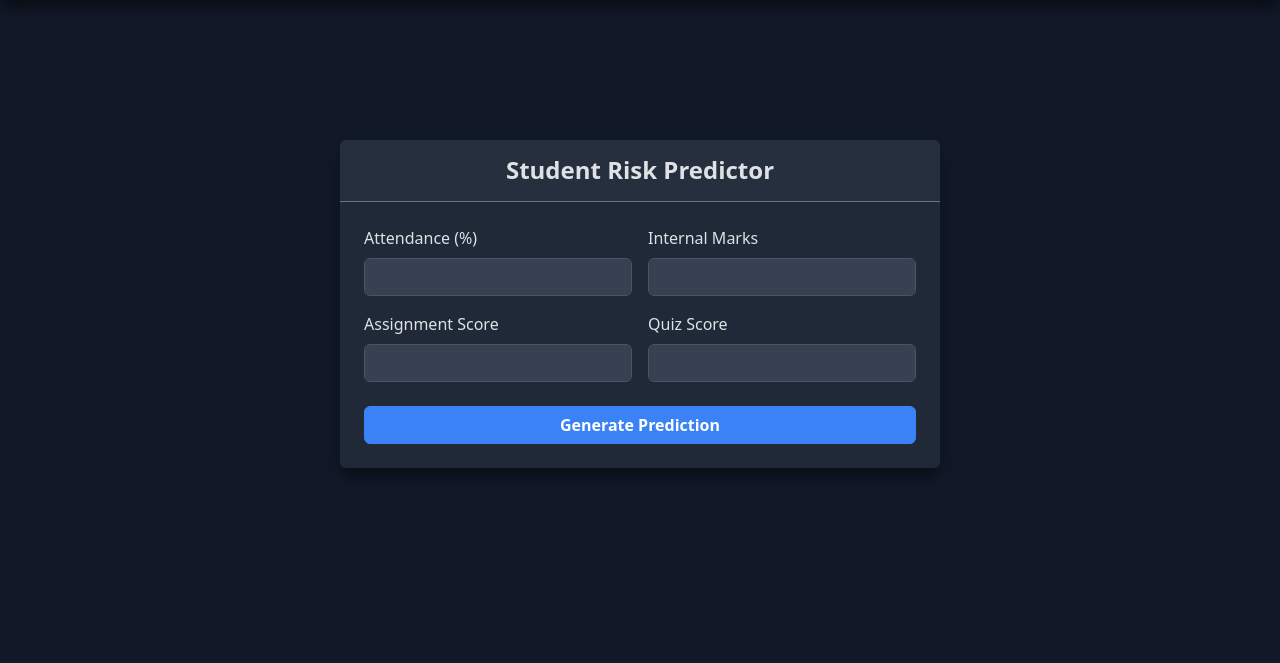
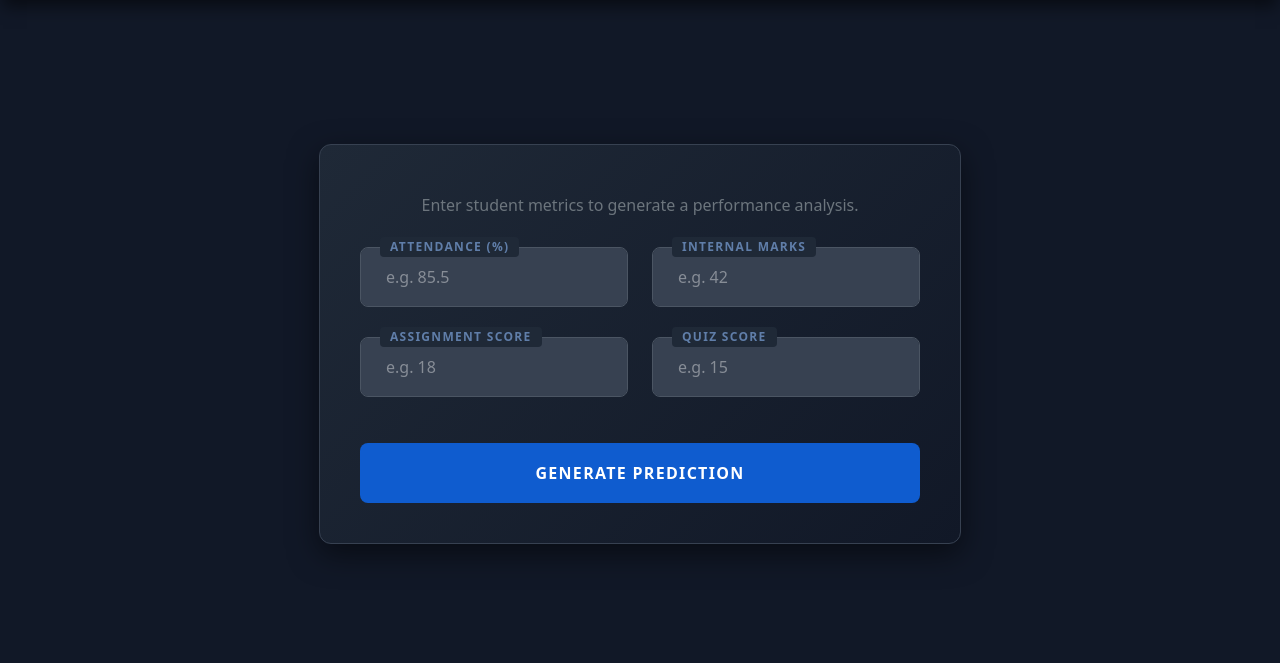
Before and after one commit to ameesha1524/Student-Performance-Prediction, a Flask app: page /predict_form in a window 1280 px wide. Shown: the part 56-719 px from the top of the page. Run offline with Flask 3, Linux system fonts and the light colour scheme; a user stored in the database is signed in.

Commit message:
Update index.html

```diff
--- a/templates/index.html
+++ b/templates/index.html
@@ -1,33 +1,168 @@
 {% extends "base.html" %}
+
 {% block title %}New Prediction - EduPredict{% endblock %}
+
+{% block extra_css %}
+<style>
+    /* Integrated EduPredict Dark Theme */
+    .section {
+        position: relative;
+        min-height: 80vh;
+    }
+
+    .section .section-center {
+        position: absolute;
+        top: 50%;
+        left: 0;
+        right: 0;
+        -webkit-transform: translateY(-50%);
+        transform: translateY(-50%);
+    }
+
+    .prediction-form {
+        position: relative;
+        max-width: 642px;
+        width: 100%;
+        margin: auto;
+        padding: 40px;
+        overflow: hidden;
+        /* Replaced the hotel image with a sleek dark gradient to match your panels */
+        background: linear-gradient(135deg, #1f2937, #111827);
+        border-radius: 12px;
+        box-shadow: 0 10px 30px rgba(0, 0, 0, 0.5);
+        border: 1px solid #374151;
+        z-index: 20;
+    }
+
+    .prediction-form .form-header {
+        text-align: center;
+        position: relative;
+        margin-bottom: 30px;
+    }
+
+    .prediction-form .form-header h1 {
+        font-weight: 700;
+        font-size: 36px;
+        margin: 0px;
+        color: #fff;
+    }
+
+    .prediction-form .form-group {
+        position: relative;
+        margin-bottom: 30px;
+    }
+
+    .prediction-form .form-control {
+        background-color: rgba(255, 255, 255, 0.05);
+        height: 60px;
+        padding: 0px 25px;
+        border: 1px solid #374151;
+        border-radius: 8px;
+        color: #fff;
+        -webkit-transition: 0.2s;
+        transition: 0.2s;
+    }
+
+    .prediction-form .form-control::-webkit-input-placeholder { color: rgba(255, 255, 255, 0.4); }
+    .prediction-form .form-control:-ms-input-placeholder { color: rgba(255, 255, 255, 0.4); }
+    .prediction-form .form-control::placeholder { color: rgba(255, 255, 255, 0.4); }
+
+    .prediction-form .form-control:focus {
+        background-color: rgba(255, 255, 255, 0.1);
+        border-color: #0d6efd; /* Bootstrap Primary Blue instead of Orange */
+        box-shadow: 0px 0px 0px 2px rgba(13, 110, 253, 0.3);
+        outline: none;
+    }
+
+    .prediction-form .form-label {
+        position: absolute;
+        top: -10px;
+        left: 20px;
+        background: #1f2937; /* Match form background */
+        padding: 0 10px;
+        color: #607ea9; /* Blue accent */
+        font-size: 12px;
+        font-weight: 700;
+        text-transform: uppercase;
+        letter-spacing: 1.3px;
+        height: 20px;
+        line-height: 20px;
+        border-radius: 4px;
+    }
+
+    .prediction-form .submit-btn {
+        color: #fff;
+        background-color: #0f5ccf; /* Primary Blue */
+        font-weight: 700;
+        height: 60px;
+        padding: 10px 30px;
+        width: 100%;
+        border-radius: 8px;
+        border: none;
+        text-transform: uppercase;
+        font-size: 16px;
+        letter-spacing: 1.3px;
+        -webkit-transition: 0.2s all;
+        transition: 0.2s all;
+    }
+
+    .prediction-form .submit-btn:hover,
+    .prediction-form .submit-btn:focus {
+        background-color: #0b5ed7;
+        box-shadow: 0 4px 15px rgba(13, 110, 253, 0.4);
+    }
+</style>
+{% endblock %}
+
 {% block content %}
-<div class="container d-flex justify-content-center align-items-center" style="min-height: 70vh;">
-    <div class="card bg-dark-panel shadow-lg" style="width: 100%; max-width: 600px;">
-        <div class="card-header border-secondary text-center py-3">
-            <h4 class="mb-0 fw-bold">Student Risk Predictor</h4>
-        </div>
-        <div class="card-body p-4">
-            <form action="/predict" method="POST">
-                <div class="row g-3">
-                    <div class="col-md-6">
-                        <label class="form-label">Attendance (%)</label>
-                        <input type="number" step="0.1" class="form-control" name="attendance" required>
+<div id="prediction" class="section">
+    <div class="section-center">
+        <div class="container">
+            <div class="row">
+                <div class="prediction-form">
+                    <div class="form-header">
+                        <p class="text-secondary mt-2">Enter student metrics to generate a performance analysis.</p>
                     </div>
-                    <div class="col-md-6">
-                        <label class="form-label">Internal Marks</label>
-                        <input type="number" step="0.1" class="form-control" name="internal" required>
-                    </div>
-                    <div class="col-md-6">
-                        <label class="form-label">Assignment Score</label>
-                        <input type="number" step="0.1" class="form-control" name="assignment" required>
-                    </div>
-                    <div class="col-md-6">
-                        <label class="form-label">Quiz Score</label>
-                        <input type="number" step="0.1" class="form-control" name="quiz" required>
-                    </div>
+
+                    <form action="/predict" method="POST">
+                        <div class="row">
+                            <div class="col-md-6">
+                                <div class="form-group">
+                                    <span class="form-label">Attendance (%)</span>
+                                    <input class="form-control" type="number" step="0.1" name="attendance" placeholder="e.g. 85.5" required>
+                                </div>
+                            </div>
+
+                            <div class="col-md-6">
+                                <div class="form-group">
+                                    <span class="form-label">Internal Marks</span>
+                                    <input class="form-control" type="number" step="0.1" name="internal" placeholder="e.g. 42" required>
+                                </div>
+                            </div>
+                        </div>
+
+                        <div class="row">
+                            <div class="col-md-6">
+                                <div class="form-group">
+                                    <span class="form-label">Assignment Score</span>
+                                    <input class="form-control" type="number" step="0.1" name="assignment" placeholder="e.g. 18" required>
+                                </div>
+                            </div>
+
+                            <div class="col-md-6">
+                                <div class="form-group">
+                                    <span class="form-label">Quiz Score</span>
+                                    <input class="form-control" type="number" step="0.1" name="quiz" placeholder="e.g. 15" required>
+                                </div>
+                            </div>
+                        </div>
+
+                        <div class="form-btn mt-3">
+                            <button type="submit" class="submit-btn">Generate Prediction</button>
+                        </div>
+                    </form>
                 </div>
-                <button type="submit" class="btn btn-primary w-100 mt-4 fw-bold">Generate Prediction</button>
-            </form>
+            </div>
         </div>
     </div>
 </div>
```
